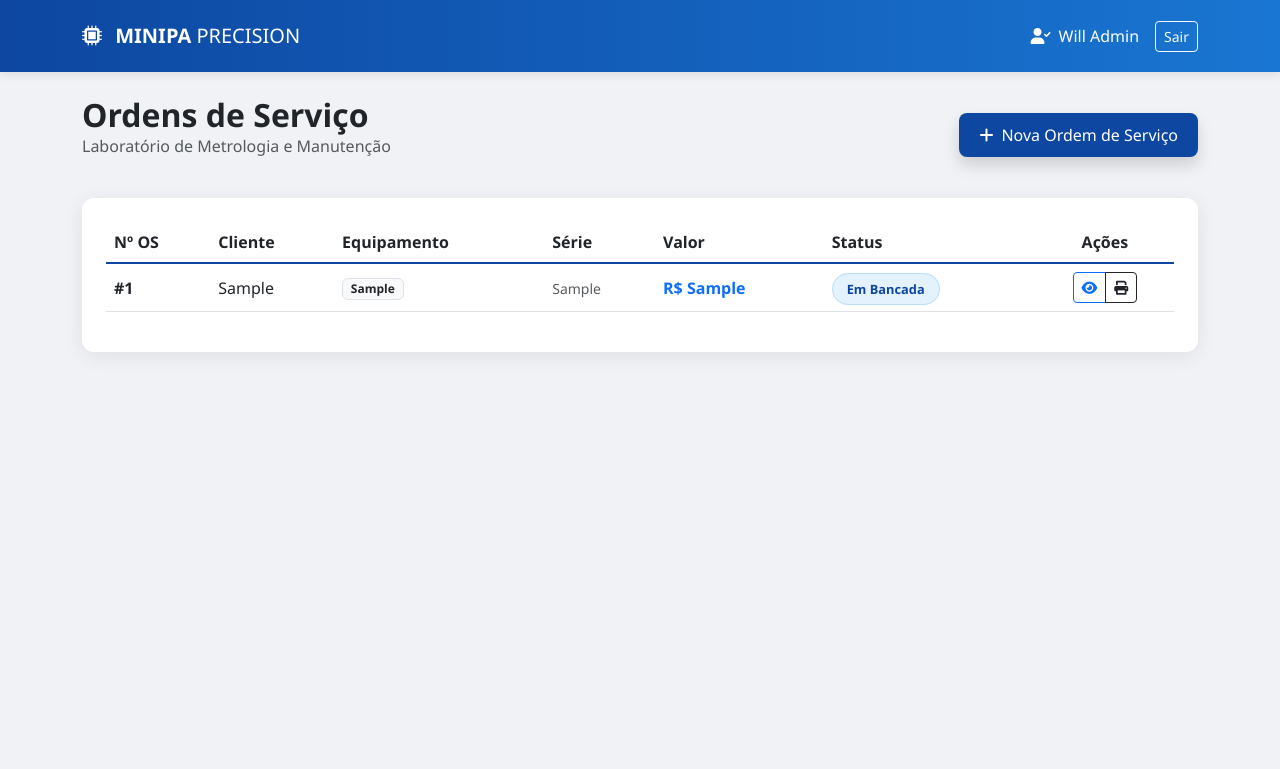
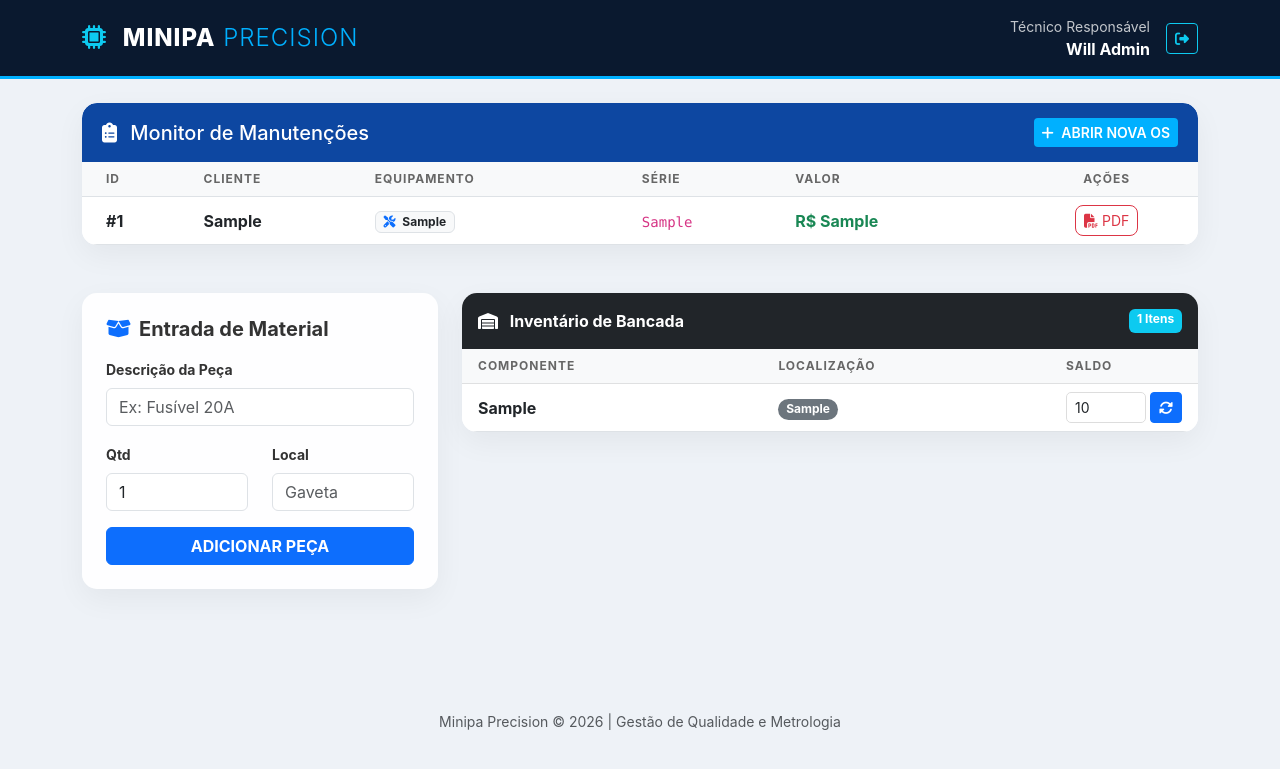
Before and after one commit to heavy-metal-tech/sistema_minipa, a Flask app: page /dashboard in a window 1280 px wide. Shown: the top 769 px of the page. Run offline with Flask 3, Linux system fonts and the light colour scheme; a user stored in the database is signed in; tables that the repository leaves empty hold one stand-in row (values such as "Sample post").

Commit message:
Update dashboard.html

```diff
--- a/templates/dashboard.html
+++ b/templates/dashboard.html
@@ -3,96 +3,190 @@
 <head>
     <meta charset="UTF-8">
     <meta name="viewport" content="width=device-width, initial-scale=1.0">
-    <title>Minipa Precision - Dashboard</title>
+    <title>Minipa Precision | Industrial Management</title>
     <link rel="stylesheet" href="https://cdn.jsdelivr.net/npm/bootstrap@5.3.0/dist/css/bootstrap.min.css">
-    <link rel="stylesheet" href="https://cdnjs.cloudflare.com/ajax/libs/font-awesome/6.0.0/css/all.min.css">
+    <link rel="stylesheet" href="https://cdnjs.cloudflare.com/ajax/libs/font-awesome/6.4.0/css/all.min.css">
     <style>
         :root {
+            --dark-blue: #0a192f;
             --minipa-blue: #0d47a1;
-            --minipa-light-blue: #1976d2;
-            --bg-body: #f0f2f5;
+            --accent-blue: #00b0ff;
+            --glass: rgba(255, 255, 255, 0.95);
         }
-        body { background-color: var(--bg-body); font-family: 'Segoe UI', sans-serif; }
+        body { background-color: #eef2f7; font-family: 'Inter', sans-serif; color: #333; }
 
+        /* Navbar de Luxo */
         .navbar {
-            background: linear-gradient(90deg, var(--minipa-blue) 0%, var(--minipa-light-blue) 100%);
-            box-shadow: 0 2px 10px rgba(0,0,0,0.1);
+            background: var(--dark-blue);
+            border-bottom: 3px solid var(--accent-blue);
+            padding: 15px 0;
+        }
+        .navbar-brand { font-size: 1.5rem; letter-spacing: 1px; }
+        .logo-text { color: #fff; font-weight: 800; }
+        .logo-sub { color: var(--accent-blue); font-weight: 300; }
+
+        /* Cards Estilizados */
+        .card-custom {
+            background: var(--glass);
+            border: none;
+            border-radius: 15px;
+            box-shadow: 0 10px 30px rgba(0,0,0,0.05);
+            transition: 0.3s;
+        }
+        .card-custom:hover { transform: translateY(-5px); }
+
+        .header-section {
+            background: var(--minipa-blue);
+            color: white;
+            padding: 15px 20px;
+            border-radius: 15px 15px 0 0;
+            display: flex;
+            justify-content: space-between;
+            align-items: center;
         }
 
-        .card { border: none; border-radius: 12px; box-shadow: 0 4px 20px rgba(0,0,0,0.08); }
-        .table thead { background-color: #e3f2fd; color: var(--minipa-blue); border-bottom: 2px solid var(--minipa-blue); }
+        /* Tabela Profissional */
+        .table { margin-bottom: 0; }
+        .table thead th {
+            background: #f8f9fa;
+            text-transform: uppercase;
+            font-size: 0.75rem;
+            letter-spacing: 1px;
+            color: #666;
+            border-top: none;
+        }
+        .os-number { color: var(--minipa-blue); font-weight: 700; }
 
-        .btn-primary-blue { background-color: var(--minipa-blue); color: white; border: none; padding: 10px 20px; border-radius: 8px; transition: 0.3s; text-decoration: none; }
-        .btn-primary-blue:hover { background-color: #0a3a85; transform: translateY(-2px); color: white; }
+        /* Botões */
+        .btn-action { border-radius: 8px; transition: 0.2s; }
+        .btn-add { background: var(--accent-blue); border: none; color: white; font-weight: 600; }
+        .btn-add:hover { background: #0091ea; box-shadow: 0 5px 15px rgba(0,176,255,0.4); }
 
-        .status-badge { padding: 6px 14px; border-radius: 20px; font-size: 0.8rem; font-weight: 600; background-color: #e3f2fd; color: #0d47a1; border: 1px solid #bbdefb; }
+        /* Badge de Estoque */
+        .stock-input { max-width: 80px; border-radius: 5px; border: 1px solid #ddd; }
     </style>
 </head>
 <body>
 
-<nav class="navbar navbar-dark mb-4 p-3">
-    <div class="container">
-        <a class="navbar-brand fw-bold" href="#"><i class="fas fa-microchip me-2"></i> MINIPA <span class="fw-light">PRECISION</span></a>
-        <div class="d-flex align-items-center text-white">
-            <span class="me-3"><i class="fas fa-user-check me-1"></i> {{ current_user.nome_completo }}</span>
-            <a href="{{ url_for('logout') }}" class="btn btn-sm btn-outline-light">Sair</a>
+<nav class="navbar navbar-dark mb-4">
+    <div class="container d-flex justify-content-between">
+        <a class="navbar-brand" href="#">
+            <i class="fas fa-microchip text-info me-2"></i>
+            <span class="logo-text">MINIPA</span> <span class="logo-sub">PRECISION</span>
+        </a>
+        <div class="text-white d-flex align-items-center">
+            <div class="me-3 text-end">
+                <small class="d-block opacity-75">Técnico Responsável</small>
+                <span class="fw-bold">{{ current_user.nome_completo }}</span>
+            </div>
+            <a href="{{ url_for('logout') }}" class="btn btn-outline-info btn-sm"><i class="fas fa-sign-out-alt"></i></a>
         </div>
     </div>
 </nav>
 
-<div class="container">
-    <div class="row align-items-center mb-4">
-        <div class="col-md-6">
-            <h2 class="fw-bold text-dark mb-0">Ordens de Serviço</h2>
-            <p class="text-muted">Laboratório de Metrologia e Manutenção</p>
-        </div>
-        <div class="col-md-6 text-end">
-            <a href="{{ url_for('nova_os') }}" class="btn btn-primary-blue shadow">
-                <i class="fas fa-plus me-2"></i>Nova Ordem de Serviço
+<div class="container pb-5">
+    <div class="card-custom mb-5 overflow-hidden">
+        <div class="header-section">
+            <h5 class="mb-0"><i class="fas fa-clipboard-list me-2"></i> Monitor de Manutenções</h5>
+            <a href="{{ url_for('nova_os') }}" class="btn btn-add btn-sm">
+                <i class="fas fa-plus me-1"></i> ABRIR NOVA OS
             </a>
         </div>
-    </div>
-
-    <div class="card p-4">
         <div class="table-responsive">
             <table class="table table-hover align-middle">
                 <thead>
                     <tr>
-                        <th>Nº OS</th>
+                        <th class="ps-4">ID</th>
                         <th>Cliente</th>
                         <th>Equipamento</th>
                         <th>Série</th>
                         <th>Valor</th>
-                        <th>Status</th>
                         <th class="text-center">Ações</th>
                     </tr>
                 </thead>
                 <tbody>
                     {% for os in ordens %}
                     <tr>
-                        <td class="fw-bold">#{{ os.id }}</td>
-                        <td>{{ os.cliente }}</td>
-                        <td><span class="badge bg-light text-dark border">{{ os.equipamento }}</span></td>
-                        <td><small class="text-muted">{{ os.serie }}</small></td>
-                        <td class="fw-bold text-primary">R$ {{ os.valor }}</td>
-                        <td><span class="status-badge">Em Bancada</span></td>
+                        <td class="ps-4 os-number">#{{ os.id }}</td>
+                        <td class="fw-bold">{{ os.cliente }}</td>
+                        <td><span class="badge bg-light text-dark border"><i class="fas fa-tools me-1 text-primary"></i> {{ os.equipamento }}</span></td>
+                        <td><code>{{ os.serie }}</code></td>
+                        <td class="text-success fw-bold">R$ {{ os.valor }}</td>
                         <td class="text-center">
-                            <div class="btn-group">
-                                <button class="btn btn-sm btn-outline-primary" title="Ver Detalhes"><i class="fas fa-eye"></i></button>
-                                <button class="btn btn-sm btn-outline-dark" title="Imprimir"><i class="fas fa-print"></i></button>
-                            </div>
+                            <a href="{{ url_for('imprimir_os', id=os.id) }}" class="btn btn-sm btn-outline-danger btn-action" title="Gerar PDF para Matriz">
+                                <i class="fas fa-file-pdf"></i> PDF
+                            </a>
                         </td>
                     </tr>
                     {% else %}
-                    <tr>
-                        <td colspan="7" class="text-center py-5 text-muted">Nenhum registro encontrado.</td>
-                    </tr>
+                    <tr><td colspan="6" class="text-center py-5 text-muted">Aguardando novas ordens de serviço...</td></tr>
                     {% endfor %}
                 </tbody>
             </table>
         </div>
     </div>
+
+    <div class="row">
+        <div class="col-lg-4">
+            <div class="card-custom p-4 mb-4">
+                <h5 class="fw-bold mb-3"><i class="fas fa-box-open text-primary me-2"></i>Entrada de Material</h5>
+                <form action="{{ url_for('novo_item_estoque') }}" method="POST">
+                    <div class="mb-3">
+                        <label class="form-label small fw-bold">Descrição da Peça</label>
+                        <input type="text" name="componente" class="form-control" placeholder="Ex: Fusível 20A" required>
+                    </div>
+                    <div class="row">
+                        <div class="col-6 mb-3">
+                            <label class="form-label small fw-bold">Qtd</label>
+                            <input type="number" name="quantidade" class="form-control" value="1">
+                        </div>
+                        <div class="col-6 mb-3">
+                            <label class="form-label small fw-bold">Local</label>
+                            <input type="text" name="posicao" class="form-control" placeholder="Gaveta">
+                        </div>
+                    </div>
+                    <button type="submit" class="btn btn-primary w-100 fw-bold">ADICIONAR PEÇA</button>
+                </form>
+            </div>
+        </div>
+
+        <div class="col-lg-8">
+            <div class="card-custom overflow-hidden">
+                <div class="p-3 bg-dark text-white d-flex justify-content-between">
+                    <span class="fw-bold"><i class="fas fa-warehouse me-2"></i> Inventário de Bancada</span>
+                    <span class="badge bg-info">{{ estoque|length }} Itens</span>
+                </div>
+                <table class="table table-hover align-middle">
+                    <thead class="table-light">
+                        <tr>
+                            <th class="ps-3">Componente</th>
+                            <th>Localização</th>
+                            <th style="width: 140px;">Saldo</th>
+                        </tr>
+                    </thead>
+                    <tbody>
+                        {% for item in estoque %}
+                        <tr>
+                            <td class="ps-3 fw-bold">{{ item.componente }}</td>
+                            <td><span class="badge rounded-pill bg-secondary">{{ item.posicao }}</span></td>
+                            <td>
+                                <form action="{{ url_for('update_estoque', id=item.id) }}" method="POST" class="d-flex">
+                                    <input type="number" name="nova_quantidade" value="{{ item.quantidade }}" class="form-control form-control-sm stock-input me-1">
+                                    <button class="btn btn-sm btn-primary"><i class="fas fa-sync-alt"></i></button>
+                                </form>
+                            </td>
+                        </tr>
+                        {% endfor %}
+                    </tbody>
+                </table>
+            </div>
+        </div>
+    </div>
 </div>
+
+<footer class="text-center text-muted mt-5 mb-4">
+    <small>Minipa Precision &copy; 2026 | Gestão de Qualidade e Metrologia</small>
+</footer>
 
 </body>
 </html>
```
